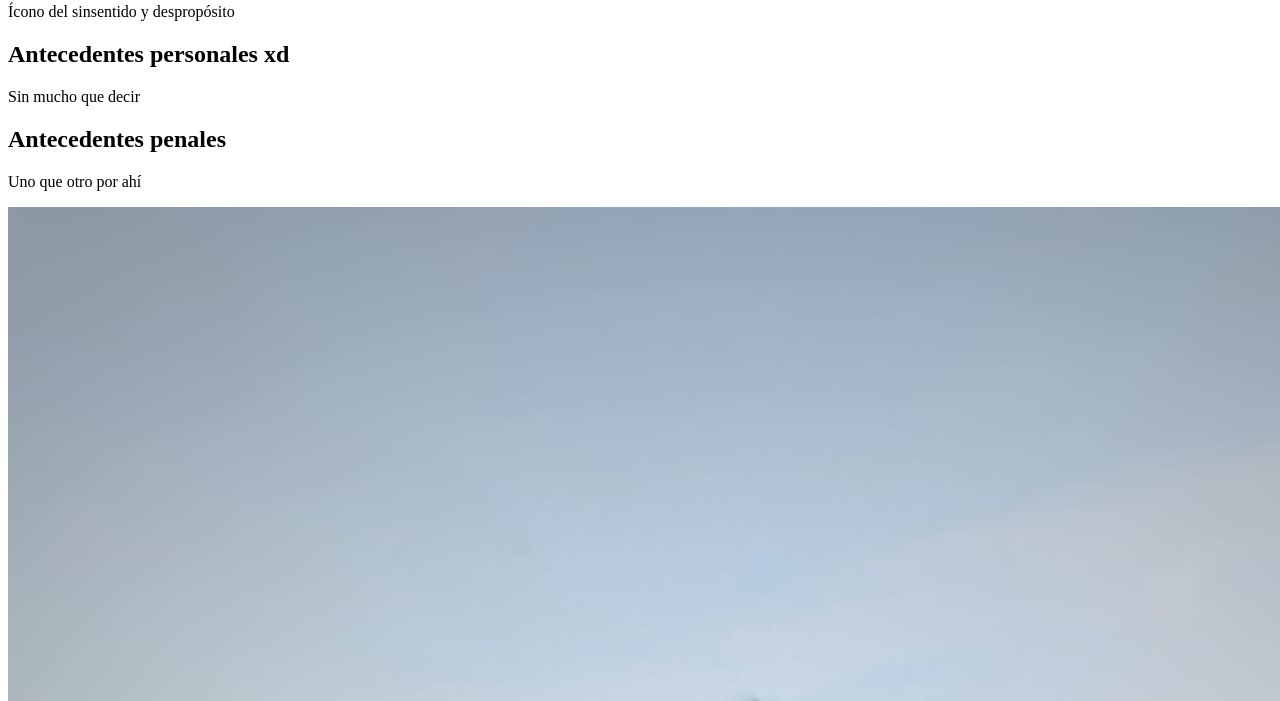
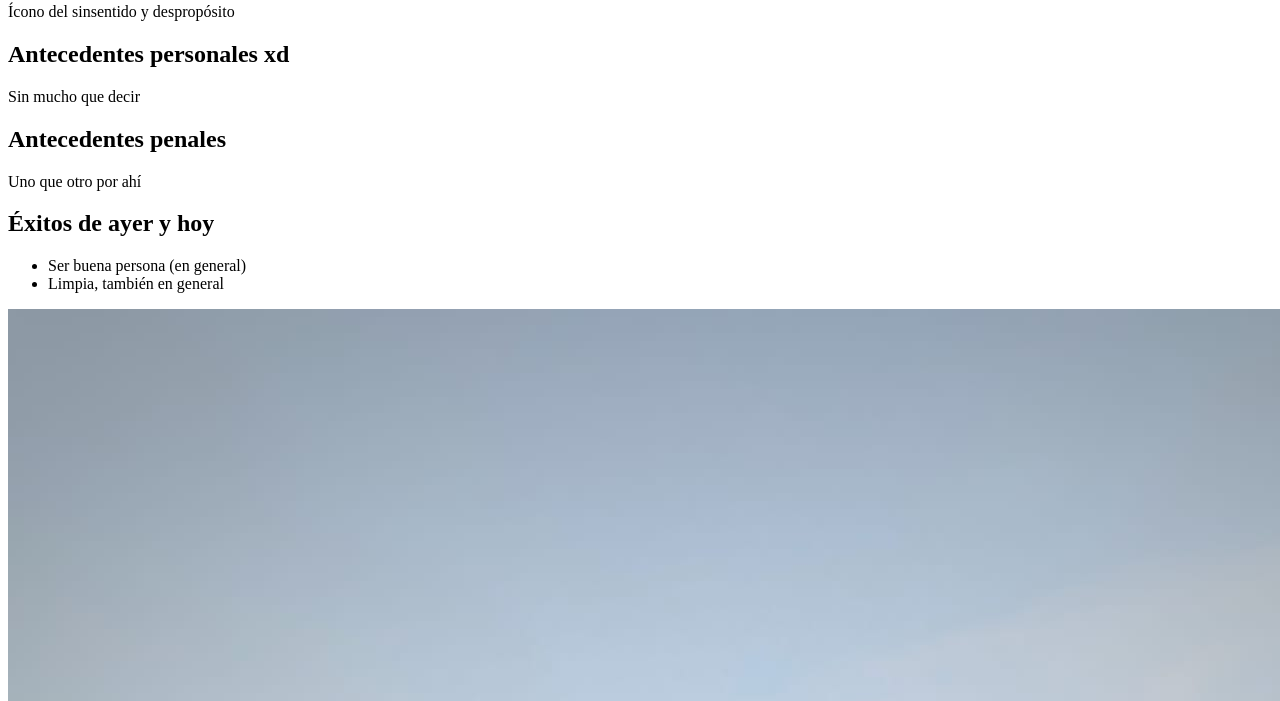
Before and after one commit to cotiastronauta/prueba, a plain HTML site: page index.html in a window 1280 px wide. Shown: the part 77-778 px from the top of the page. Drawn offline with Linux system fonts and the light colour scheme.

Commit message:
actualiza el index

```diff
--- a/index.html
+++ b/index.html
@@ -11,6 +11,11 @@
             <p>Sin mucho que decir</p>
             <h2>Antecedentes penales</h2>
             <p>Uno que otro por ahí</p>
+            <h2>Éxitos de ayer y hoy</h2>
+            <ul>
+                <li>Ser buena persona (en general)</li>
+                <li>Limpia, también en general</li>
+            </ul>
         <img src="coti.jpeg" alt="Imagen mía siendo sexy">
     </body>
 </html>
```
